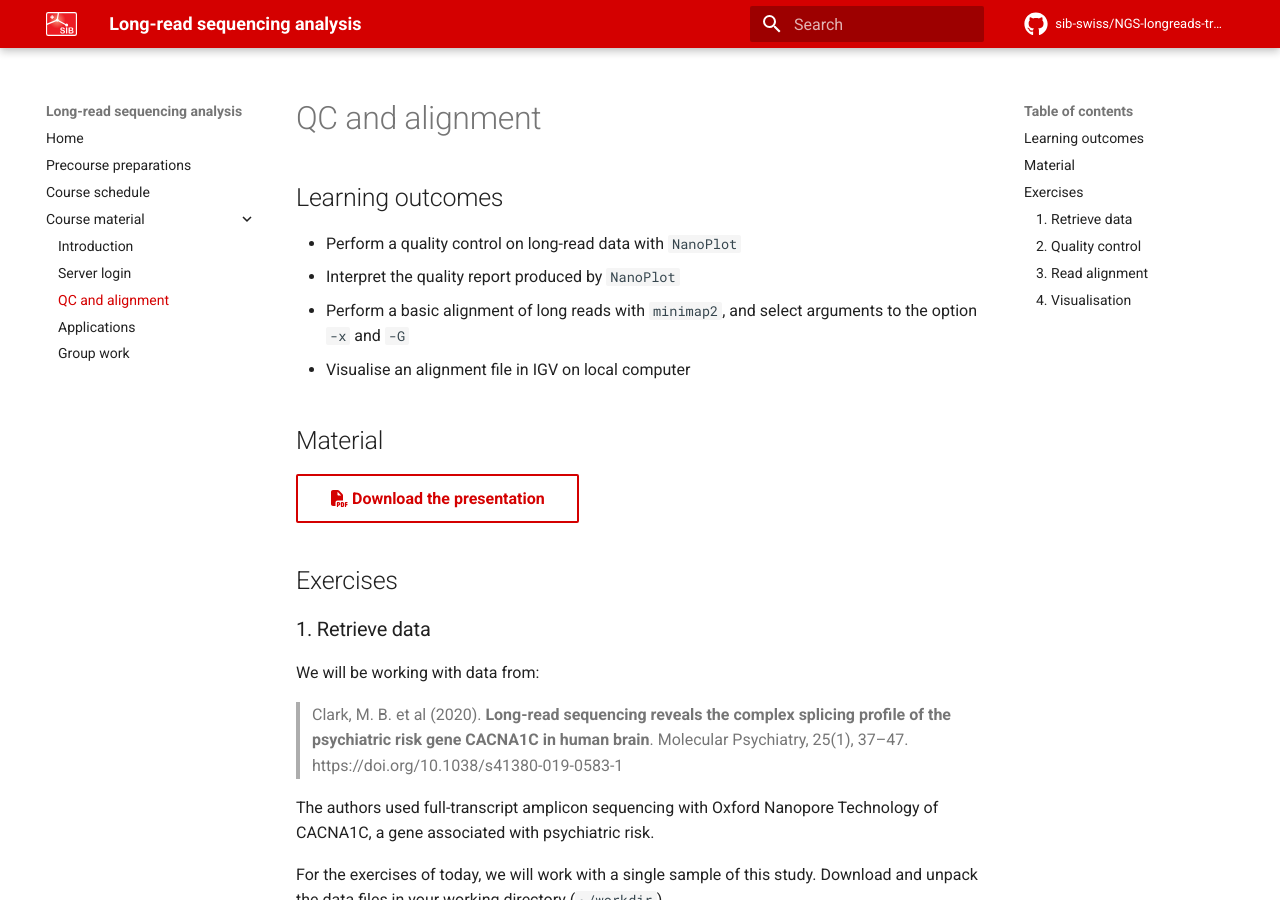
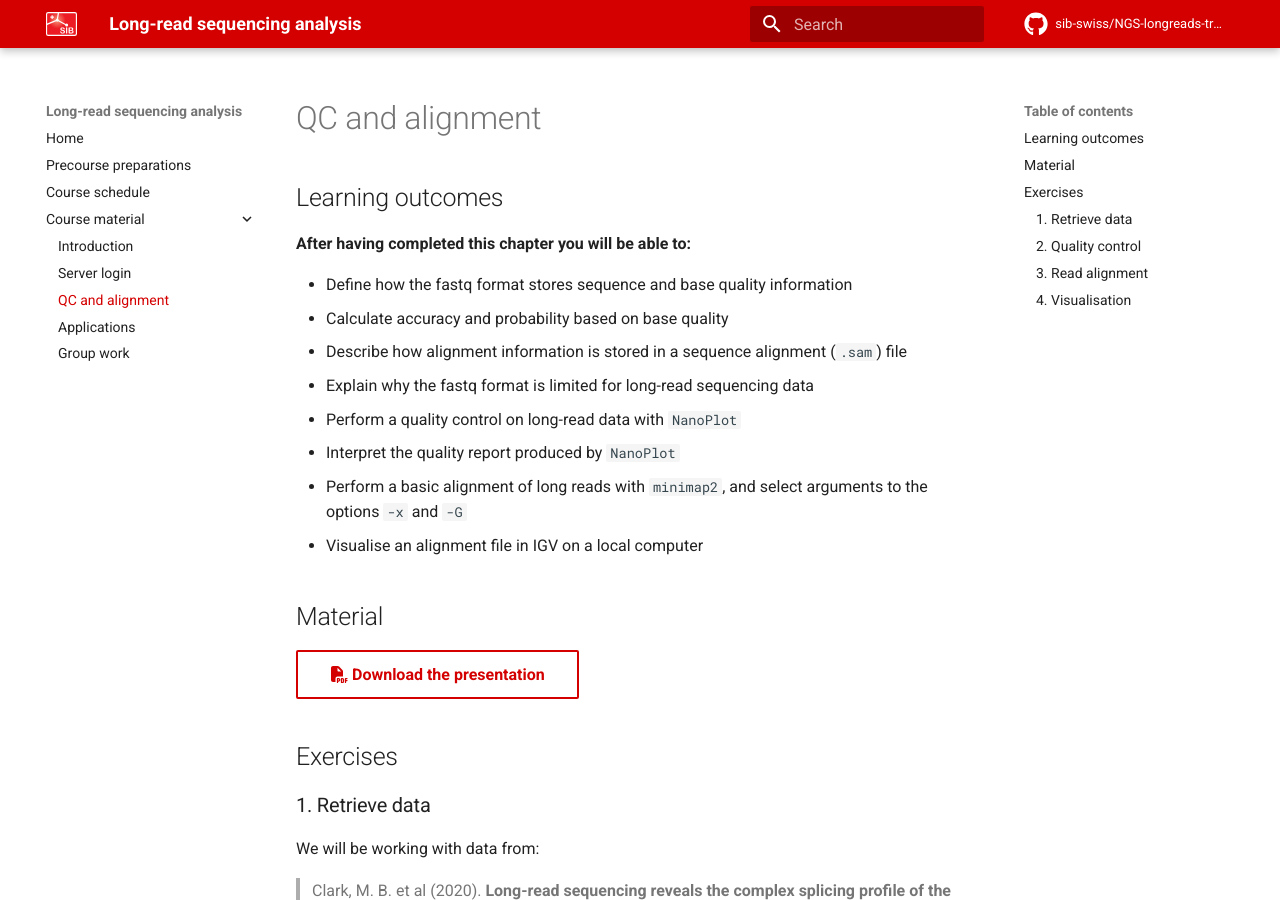
Before and after one commit to sib-swiss/NGS-longreads-training, an MkDocs documentation site: the page built from docs/course_material/qc_alignment.md, in a window 1280 px wide and 900 px high. Built offline with MkDocs 1.6.1 and Material for MkDocs 9.7.7, drawn with Linux system fonts in a browser that asks for light colours; comment, search, counter and statistics services are not loaded.

Commit message:
modified learning outcomes

```diff
--- a/docs/course_material/qc_alignment.md
+++ b/docs/course_material/qc_alignment.md
@@ -1,9 +1,15 @@
 ## Learning outcomes
 
+**After having completed this chapter you will be able to:**
+
+* Define how the fastq format stores sequence and base quality information
+* Calculate accuracy and probability based on base quality
+* Describe how alignment information is stored in a sequence alignment (`.sam`) file
+* Explain why the fastq format is limited for long-read sequencing data
 * Perform a quality control on long-read data with `NanoPlot`
 * Interpret the quality report produced by `NanoPlot`
-* Perform a basic alignment of long reads with `minimap2`, and select arguments to the option `-x` and `-G`
-* Visualise an alignment file in IGV on local computer
+* Perform a basic alignment of long reads with `minimap2`, and select arguments to the options `-x` and `-G`
+* Visualise an alignment file in IGV on a local computer
 
 ## Material
 
```
Also changed, not shown: docs/course_material/applications.md (+2 -0 lines), docs/course_material/group_work.md (+3 -1 lines), docs/course_material/introduction.md (+3 -1 lines), docs/course_material/server_login.md (+3 -1 lines).
